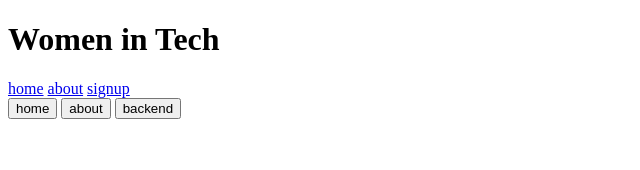
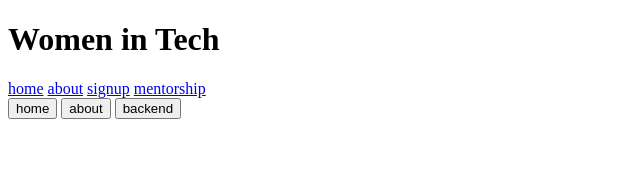
Before and after one commit to megankulshekar/HackHERS2025, a SvelteKit app in the folder my-app/: page / in a window 1280 px wide. Shown: the top 170 px of the page, without its empty margins (0-640 px from the left). Built offline with nearby package versions, Linux system fonts and the light colour scheme.

Commit message:
added link to mentorship

```diff
--- a/my-app/src/routes/+page.svelte
+++ b/my-app/src/routes/+page.svelte
@@ -5,6 +5,7 @@
 	<a href="/">home</a>
 	<a href="/about">about</a>
     <a href="/signup">signup</a>
+    <a href="/mentorship">mentorship</a>
 </nav>
 
 
```
